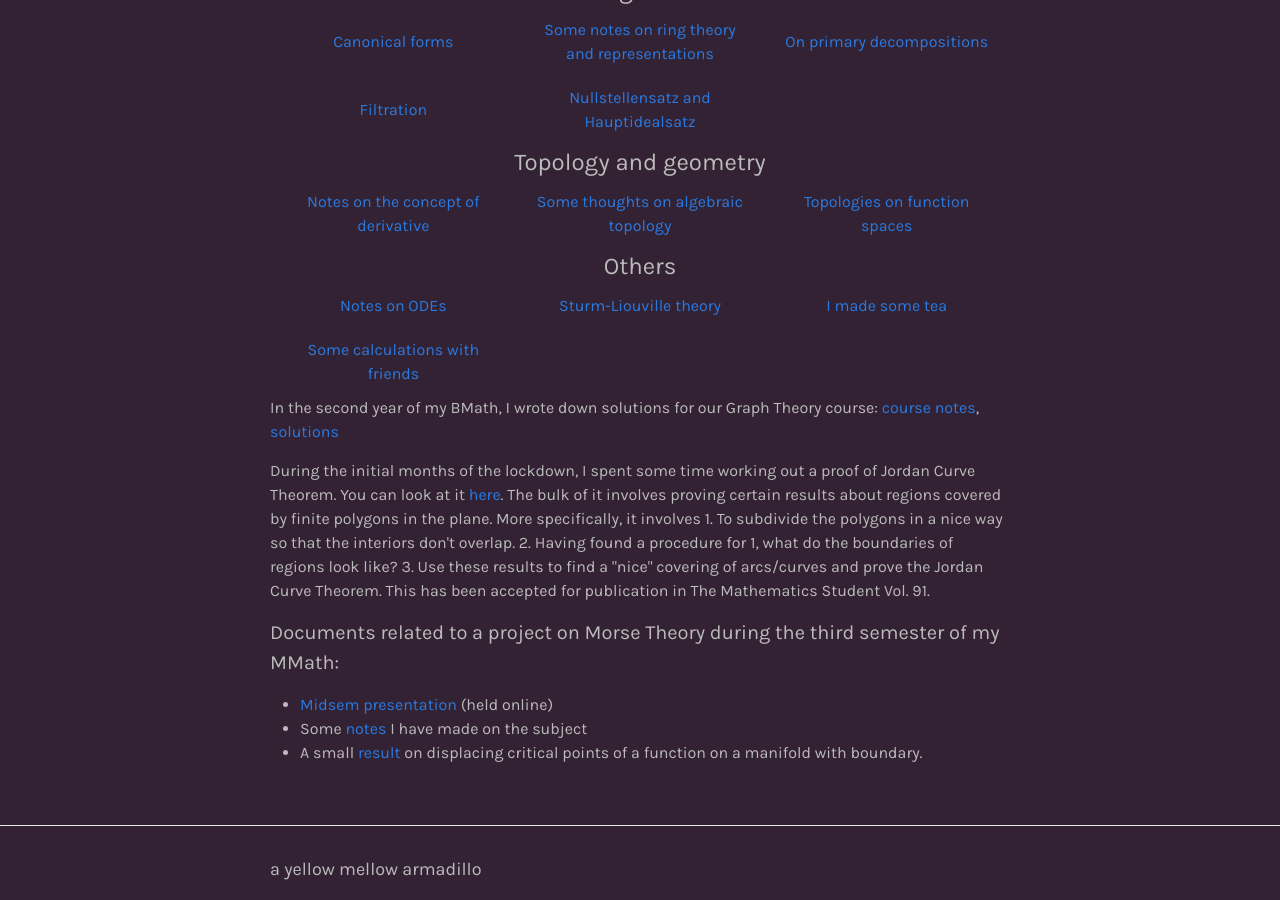
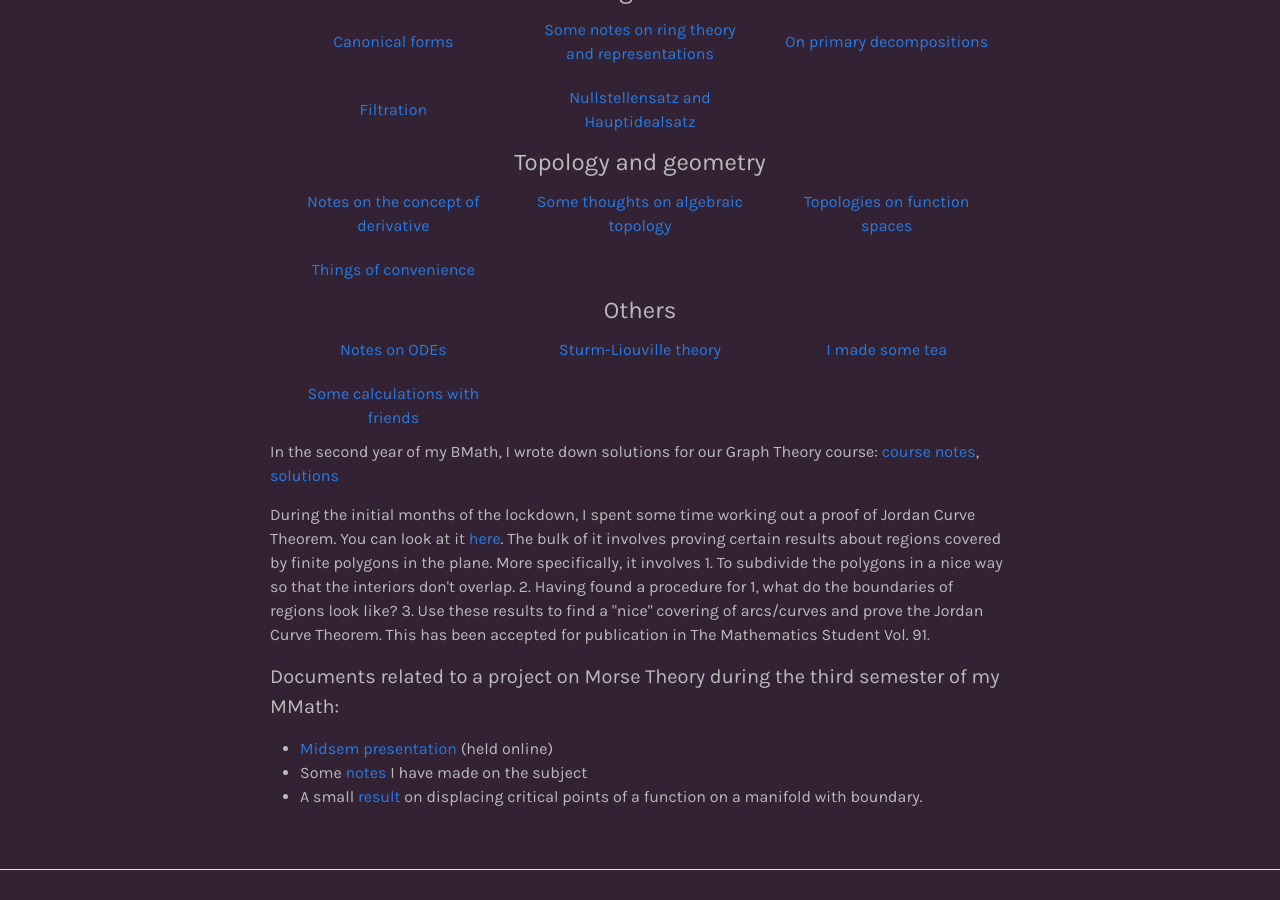
Before and after one commit to shrivathsap/shrivathsap.github.io, a Jekyll site: the page built from notes.html, in a window 1280 px wide and 900 px high, scrolled down 666 px. Built offline with Jekyll 4.4.1, drawn with Linux system fonts in a browser that asks for light colours.

Commit message:
convenience.pdf

```diff
--- a/notes.html
+++ b/notes.html
@@ -115,6 +115,13 @@ layout: page
 						</div>
 					</td>
 				</tr>
+				<tr>
+					<td>
+						<div class="data" title="Things of convenience">
+							<a href="./resources/pdfs/topgeom/convenience.pdf" target="_blank">Things of convenience</a>
+						</div>
+					</td>
+				</tr>
 			</table>
 		</div>
 
```
Also changed, not shown: 1 other file.
